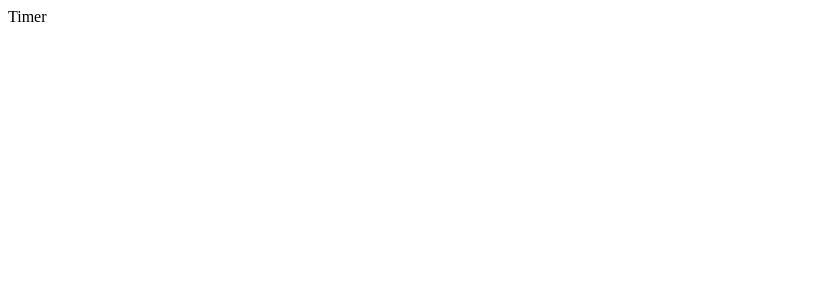
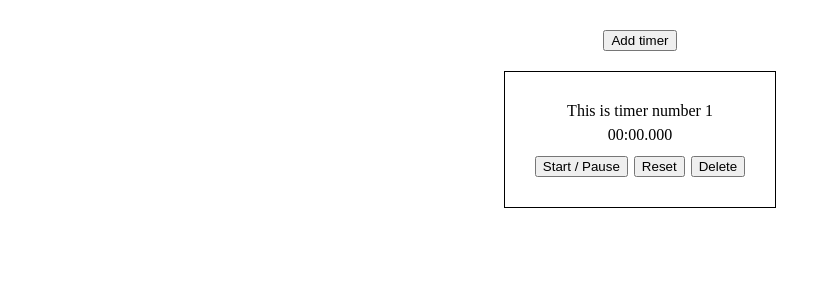
Before and after one commit to Stanislau-Snapok/Timer, a React (Create React App) app: page / in a window 1280 px wide. Shown: the top 300 px of the page, without its empty margins (0-831 px from the left). Built offline with nearby package versions, Linux system fonts and the light colour scheme.

Commit message:
TASK-2: implement base functionality (#2)

```diff
--- a/package.json
+++ b/package.json
@@ -18,7 +18,7 @@
   },
   "scripts": {
     "start": "react-scripts start",
-    "build": "react-scripts build",
+    "build": "react-scripts build"
   },
   "eslintConfig": {
     "extends": [
--- a/src/App.tsx
+++ b/src/App.tsx
@@ -1,6 +1,8 @@
+import TimersList from "./components/TimersList";
+
 const App = () => {
   return (
-    <div>Timer</div>
+    <TimersList />
   );
 }
 
--- /dev/null
+++ b/src/components/Timer/Timer.css
@@ -0,0 +1,19 @@
+.timerWrapper {
+  padding: 30px;
+  border: 1px solid black;
+}
+
+.timerName {
+  text-align: center;
+  margin-bottom: 6px;
+}
+
+.timerValue {
+  text-align: center;
+  margin-bottom: 12px;
+}
+
+.timerButtons {
+  display: flex;
+  column-gap: 6px;
+}
--- /dev/null
+++ b/src/components/Timer/Timer.tsx
@@ -0,0 +1,92 @@
+import {
+  useCallback,
+  useEffect,
+  useRef,
+  useState,
+} from "react";
+
+import { convertTimeToString } from "../../utils";
+
+import './Timer.css';
+
+interface iTimer {
+  onTimerDelete: (event: React.MouseEvent) => void,
+  timerId: number,
+}
+
+interface iTime {
+  startTime: number,
+  elapsedTime: number,
+  currentTime: number,
+}
+
+const Timer = ({
+  onTimerDelete,
+  timerId,
+}: iTimer) => {
+  const interval = useRef<ReturnType<typeof setInterval> | null>();
+  const [isStarted, setIsStarted] = useState(false);
+  const [time, setTime] = useState<iTime>({
+    startTime: 0,
+    elapsedTime: 0,
+    currentTime: 0,
+  })
+
+  const handleTimerStateToogle = useCallback(
+    () => setIsStarted((currentTimerState) => !currentTimerState),
+    [],
+  );
+
+  const handleTimerReset = useCallback(() => {
+    const now = performance.now();
+
+    setTime({
+      startTime: now,
+      elapsedTime: 0,
+      currentTime: now,
+    })
+  }, []);
+
+  const getValueToDisplay = (): string => convertTimeToString((time.currentTime - time.startTime) + time.elapsedTime);
+
+  useEffect(() => {
+    if (isStarted) {
+      interval.current = setInterval(() => {
+        setTime((currentTime) => {
+          const now = performance.now();
+
+          return {
+            ...currentTime,
+            startTime: currentTime.startTime === 0 ? now : currentTime.startTime,
+            currentTime: now,
+          }
+        })
+      }, 100);
+    } else {
+      if (interval.current) {
+        clearInterval(interval.current as NodeJS.Timeout);
+        setTime((currentTime) => ({
+          currentTime: 0,
+          startTime: 0,
+          elapsedTime: (performance.now() - currentTime.startTime) + currentTime.elapsedTime,
+        }))
+      }
+    }
+  }, [isStarted])
+
+  return (
+    <div className="timerWrapper">
+      <div className="timerName">This is timer number {timerId}</div>
+      <div className="timerValue">
+        {getValueToDisplay()}
+      </div>
+      <div className="timerButtons">
+        <button onClick={handleTimerStateToogle}>Start / Pause</button>
+        <button onClick={handleTimerReset}>Reset</button>
+        <button onClick={onTimerDelete}>Delete</button>
+      </div>
+    </div>
+  );
+};
+
+export default Timer;
--- /dev/null
+++ b/src/components/Timer/index.ts
@@ -0,0 +1 @@
+export {default} from './Timer';
--- /dev/null
+++ b/src/components/TimersList/TimersList.css
@@ -0,0 +1,18 @@
+.container {
+  display: flex;
+  flex-direction: column;
+  padding: 30px;
+}
+
+.addTimerButton {
+  width: fit-content;
+  margin: 0 auto;
+  margin-bottom: 20px;
+}
+
+.timersWrapper {
+  margin: 0 auto;
+  display: flex;
+  gap: 20px;
+  flex-direction: column;
+}
--- /dev/null
+++ b/src/components/TimersList/TimersList.tsx
@@ -0,0 +1,46 @@
+import {
+  useCallback,
+  useRef,
+  useState,
+} from "react";
+
+import Timer from "../Timer";
+
+import './TimersList.css';
+
+const TimersList = () => {
+  const counter = useRef<number>(1);
+  const [timers, setTimers] = useState<number[]>([counter.current]);
+
+  const handleTimerRemove = useCallback((currentId: number): void => {
+    setTimers((currentTimers) => (currentTimers.filter((id) => id !== currentId)))
+  }, []);
+
+  const handleTimerAdd = useCallback(() => {
+    counter.current += 1;
+
+    setTimers((currentTimers) => ([...currentTimers, counter.current]))
+  }, [])
+
+  return (
+    <div className='container'>
+      <button
+        onClick={handleTimerAdd}
+        className="addTimerButton"
+      >
+        Add timer
+      </button>
+      <div className="timersWrapper">
+        {timers.map((id) => (
+          <Timer
+            key={id}
+            onTimerDelete={() => handleTimerRemove(id)}
+            timerId={id}
+          />
+        ))}
+      </div>
+    </div>
+  );
+}
+
+export default TimersList;
--- /dev/null
+++ b/src/components/TimersList/index.ts
@@ -0,0 +1 @@
+export {default} from './TimersList';
--- a/src/index.css
+++ b/src/index.css
@@ -1,3 +1,8 @@
 * {
   box-sizing: border-box;
 }
+
+body {
+  padding: 0;
+  margin: 0;
+}
--- a/src/index.tsx
+++ b/src/index.tsx
@@ -8,8 +8,4 @@ const root = ReactDOM.createRoot(
   document.getElementById('root') as HTMLElement
 );
 
-root.render(
-  <React.StrictMode>
-    <App />
-  </React.StrictMode>
-);
+root.render(<App />);
--- /dev/null
+++ b/src/utils.ts
@@ -0,0 +1,11 @@
+const NUMBER_OF_MILLISECONNDS_IN_ONE_MINUTE = 60000;
+
+const NUMBER_OF_MILLISECONDS_IN_ONE_SECOND = 1000;
+
+export const convertTimeToString = (time: number): string => {
+  const minutes = Math.floor(time / NUMBER_OF_MILLISECONNDS_IN_ONE_MINUTE);
+  const seconds = Math.floor((time - minutes * NUMBER_OF_MILLISECONNDS_IN_ONE_MINUTE) / NUMBER_OF_MILLISECONDS_IN_ONE_SECOND);
+  const milliseconds = time % NUMBER_OF_MILLISECONDS_IN_ONE_SECOND;
+
+  return `${String(minutes).padStart(2, '0')}:${String(seconds).padStart(2, '0')}.${String(milliseconds.toFixed(0)).padStart(3, '0')}`;
+}
```
